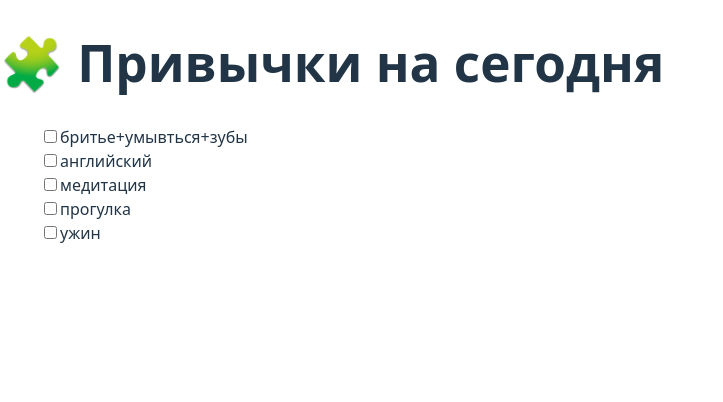
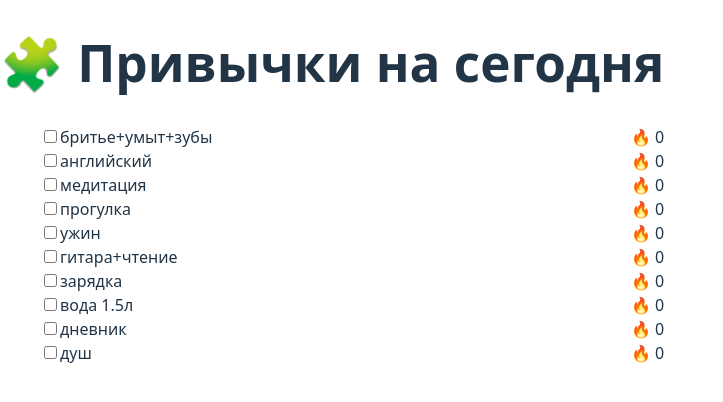
Before and after one commit to vveed-vi/lifequest-webapp, a React (Vite) app: page / in a window 1280 px wide. Shown: the top 402 px of the page, without its empty margins (0-723 px from the left). Built offline with nearby package versions, Linux system fonts and the light colour scheme.

Commit message:
✨ привычки из таблицы + сохранение и стрики

```diff
--- a/src/HabitTracker.tsx
+++ b/src/HabitTracker.tsx
@@ -1,47 +1,76 @@
 import { useEffect, useState } from 'react'
 
-const habitsList = [
-  "бритье+умывться+зубы",
-  "английский",
-  "медитация",
-  "прогулка",
-  "ужин"
+const HABITS = [
+  'бритье+умыт+зубы',
+  'английский',
+  'медитация',
+  'прогулка',
+  'ужин',
+  'гитара+чтение',
+  'зарядка',
+  'вода 1.5л',
+  'дневник',
+  'душ'
 ]
 
+function getToday() {
+  return new Date().toISOString().slice(0, 10) // "2025-05-19"
+}
+
 function HabitTracker() {
-  const [checked, setChecked] = useState<{ [key: string]: boolean }>({})
+  const [data, setData] = useState<{ [date: string]: { [habit: string]: boolean } }>({})
 
-  // Загружаем состояние при загрузке страницы
+  const today = getToday()
+
   useEffect(() => {
-    const saved = localStorage.getItem('habit-checks')
-    if (saved) setChecked(JSON.parse(saved))
+    const raw = localStorage.getItem('habits')
+    if (raw) setData(JSON.parse(raw))
   }, [])
 
-  // Сохраняем состояние при каждом изменении
   useEffect(() => {
-    localStorage.setItem('habit-checks', JSON.stringify(checked))
-  }, [checked])
+    localStorage.setItem('habits', JSON.stringify(data))
+  }, [data])
 
-  const toggle = (habit: string) => {
-    setChecked(prev => ({
-      ...prev,
-      [habit]: !prev[habit]
-    }))
+  const toggleHabit = (habit: string) => {
+    setData(prev => {
+      const todayData = prev[today] || {}
+      return {
+        ...prev,
+        [today]: {
+          ...todayData,
+          [habit]: !todayData[habit]
+        }
+      }
+    })
+  }
+
+  const getStreak = (habit: string) => {
+    const dates = Object.keys(data).sort((a, b) => b.localeCompare(a))
+    let streak = 0
+    for (const date of dates) {
+      if (data[date][habit]) {
+        streak++
+      } else {
+        break
+      }
+    }
+    return streak
   }
 
   return (
-    <div className="p-4 text-white">
+    <div className="min-h-screen bg-gray-950 text-white p-4">
       <h1 className="text-2xl font-bold mb-4">🧩 Привычки на сегодня</h1>
-      <ul className="space-y-2">
-        {habitsList.map(habit => (
-          <li key={habit} className="flex items-center gap-2">
+      <ul className="space-y-3">
+        {HABITS.map(habit => (
+          <li key={habit} className="flex items-center gap-4">
             <input
               type="checkbox"
-              checked={checked[habit] || false}
-              onChange={() => toggle(habit)}
-              className="w-4 h-4"
+              checked={data[today]?.[habit] || false}
+              onChange={() => toggleHabit(habit)}
+              className="w-5 h-5"
             />
-            <span>{habit}</span>
+            <span className="flex-1">{habit}</span>
+            <span className="text-sm text-gray-400">🔥 {getStreak(habit)}</span>
           </li>
         ))}
       </ul>
```
